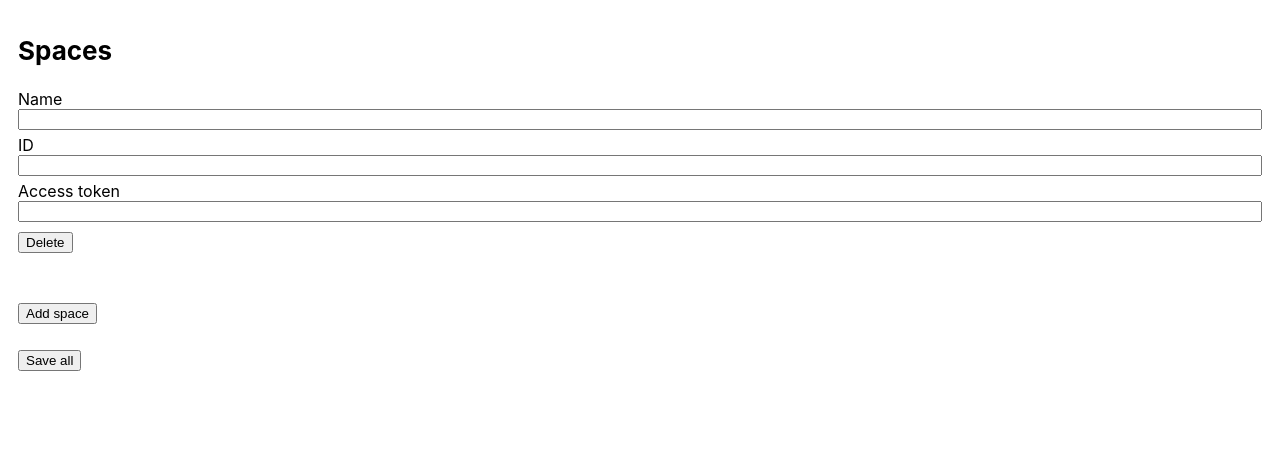
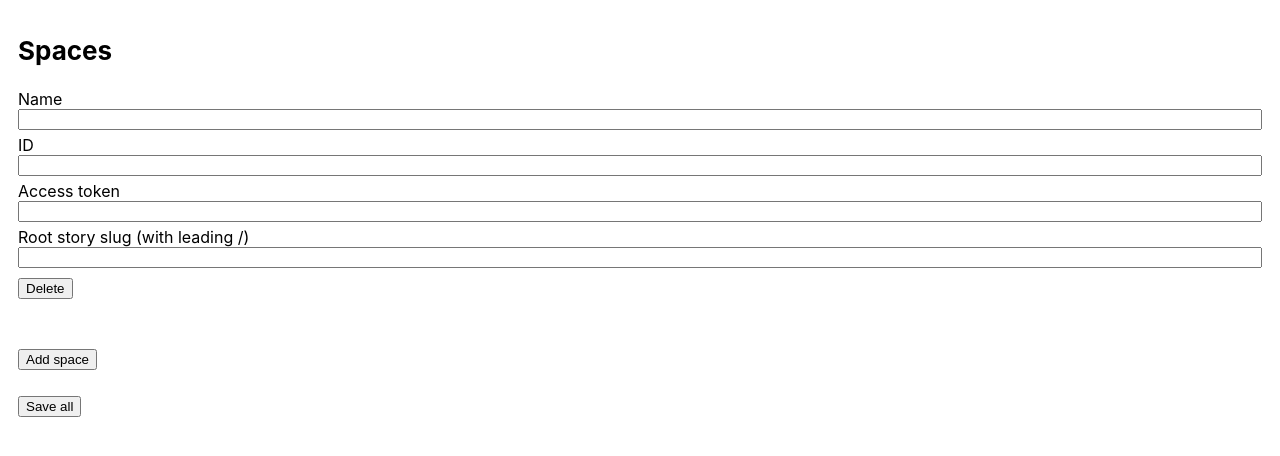
Before and after one commit to angelikatyborska/open-on-storyblok-extension, a browser extension: page options/index.html in a window 1280 px wide. Both pictures are taken after a click on the button "Add space". Drawn offline with Linux system fonts and the light colour scheme.

Commit message:
Add handling root story slug

```diff
--- a/options/index.html
+++ b/options/index.html
@@ -76,6 +76,9 @@
         <label>Access token <input type="password" name="accessToken" /></label>
       </div>
       <div>
+        <label>Root story slug (with leading /)<input type="text" name="rootStorySlug" /></label>
+      </div>
+      <div>
         <button class="delete-space">Delete</button>
       </div>
     </div>
--- a/options/index.js
+++ b/options/index.js
@@ -8,6 +8,7 @@ function saveOptions(e) {
       id: formData.get(`spaces[${i}].id`),
       name: formData.get(`spaces[${i}].name`),
       accessToken: formData.get(`spaces[${i}].accessToken`),
+      rootStorySlug: formData.get(`spaces[${i}].rootStorySlug`),
     }
   })
 
@@ -35,16 +36,20 @@ function restoreOptions() {
     const clone = template.content.cloneNode(true);
 
     const idInput = clone.querySelector("[name='id']")
-    idInput.value = space.id;
+    idInput.value = space.id || '';
     idInput.name = `spaces[${index}].id`
 
     const nameInput = clone.querySelector("[name='name']")
-    nameInput.value = space.name;
+    nameInput.value = space.name || '';
     nameInput.name = `spaces[${index}].name`
 
     const accessTokenInput = clone.querySelector("[name='accessToken']")
-    accessTokenInput.value = space.accessToken;
+    accessTokenInput.value = space.accessToken || '';
     accessTokenInput.name = `spaces[${index}].accessToken`
+
+    const rootStorySlugInput = clone.querySelector("[name='rootStorySlug']")
+    rootStorySlugInput.value = space.rootStorySlug || '';
+    rootStorySlugInput.name = `spaces[${index}].rootStorySlug`
 
     const deleteButton = clone.querySelector('.delete-space')
     deleteButton.addEventListener('click', deleteSpace)
```
Also changed, not shown: popup/index.js (+6 -2 lines).
